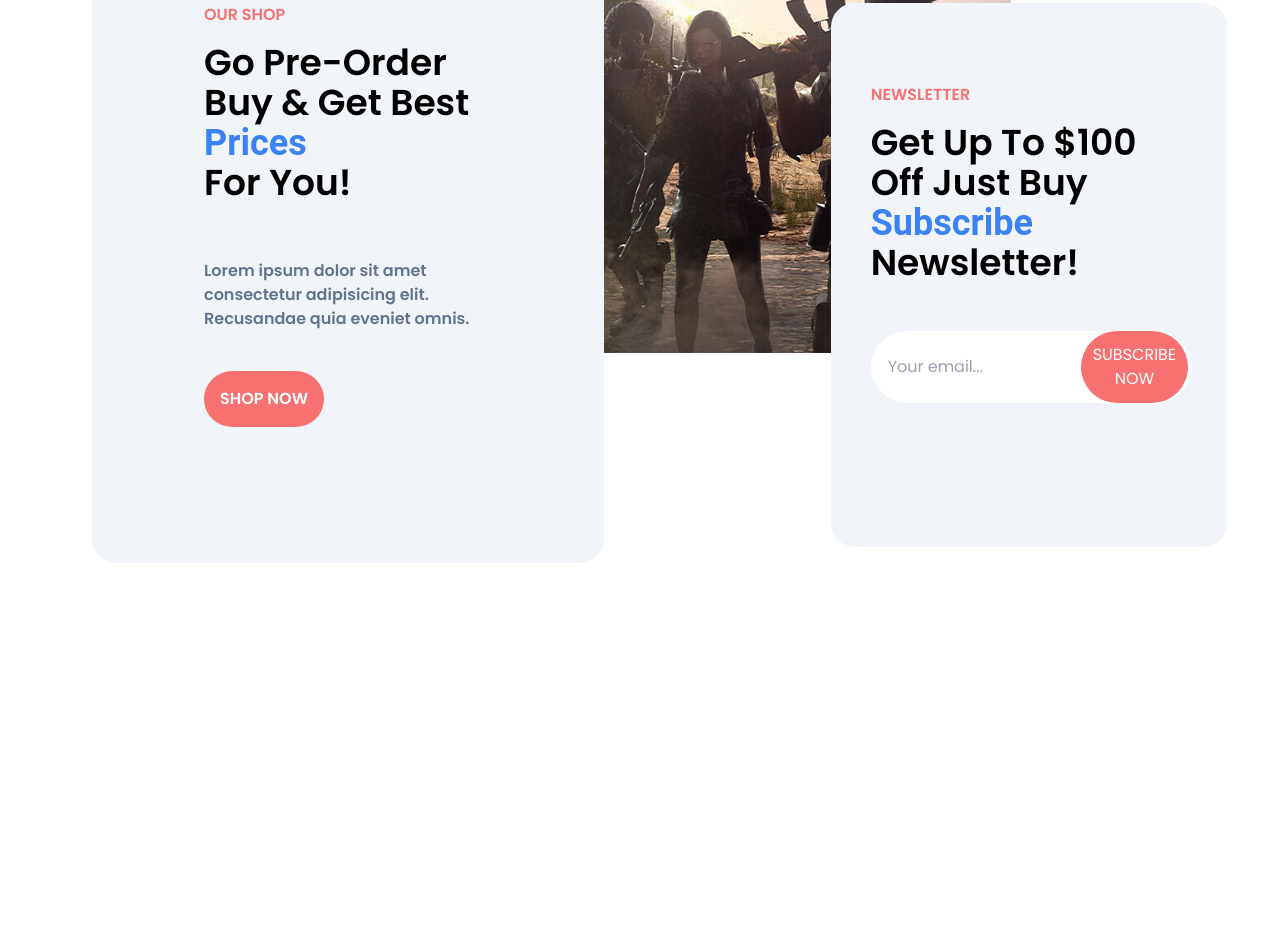
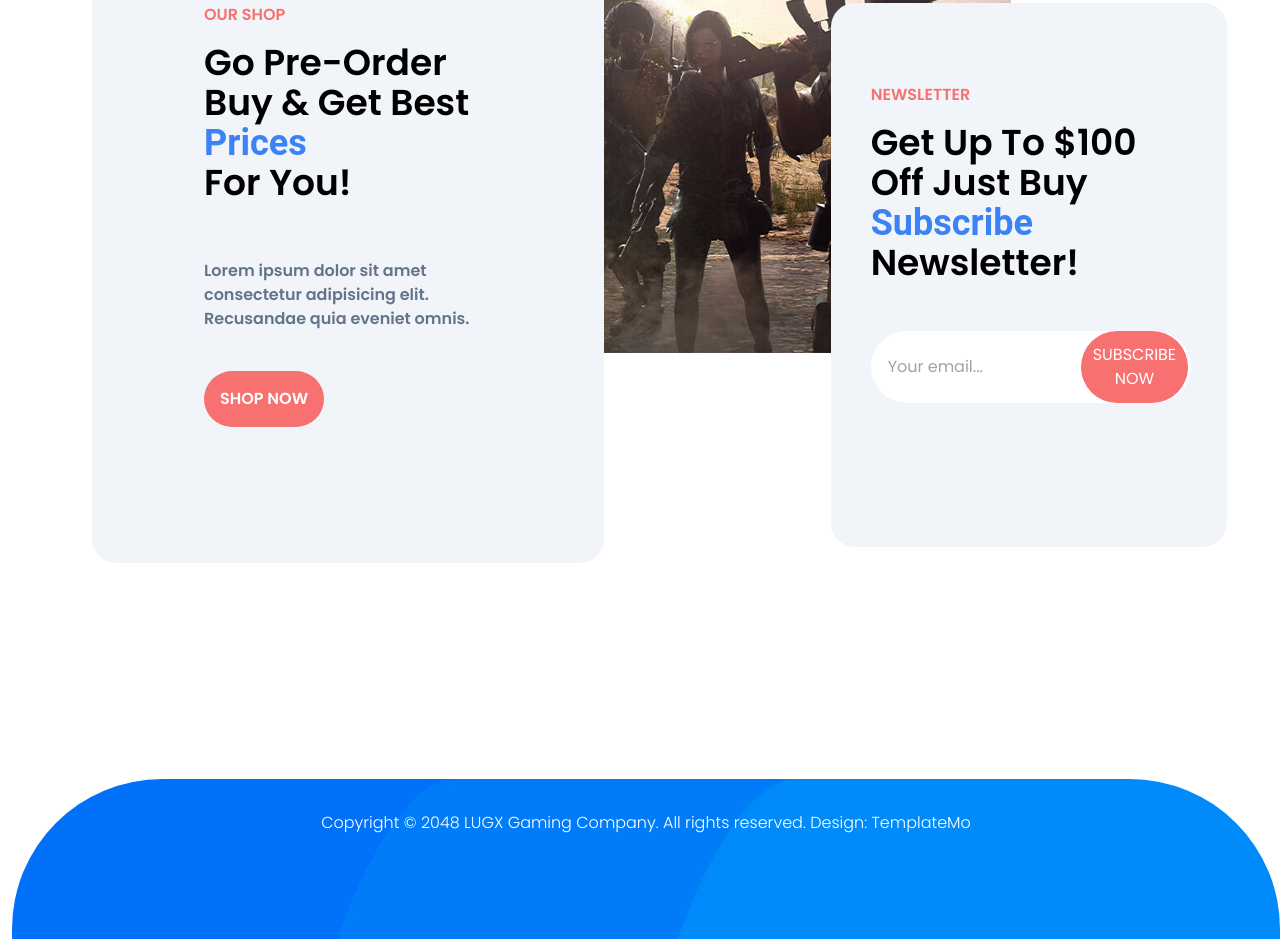
Before and after one commit to pinsoegustave/lugxgame-clone, a website: page index.html in a window 1280 px wide. Shown: the part 3185-4124 px from the top of the page. Before the commit the page ends 4020 px from the top, so only its background shows below. Drawn offline with nearby package versions, Linux system fonts and the light colour scheme.

Commit message:
lugx-game: footer backline

```diff
--- a/index.html
+++ b/index.html
@@ -337,5 +337,6 @@
     <!-- Footer -->
      <footer class="pt-32">
       <p class="poppins-light text-center top-14 relative text-white ">Copyright &copy; 2048 LUGX Gaming Company. All rights reserved. Design: TemplateMo</p>
+      <img class="rounded-t-[150px] w-full h-40" src="src/images/footer-bg.jpeg" alt="">
   </body>
 </html>
```
Also changed, not shown: src/output.css.
